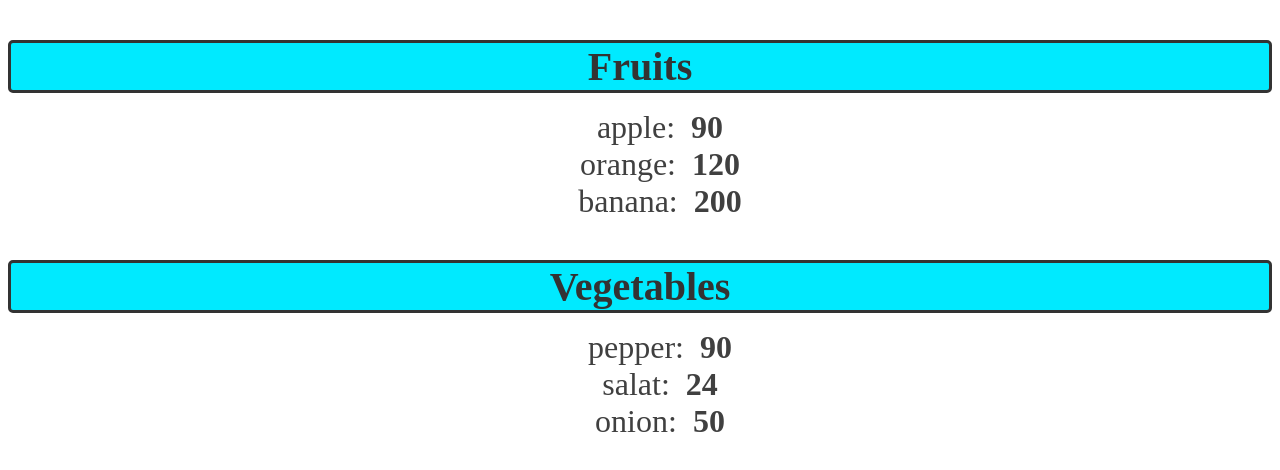
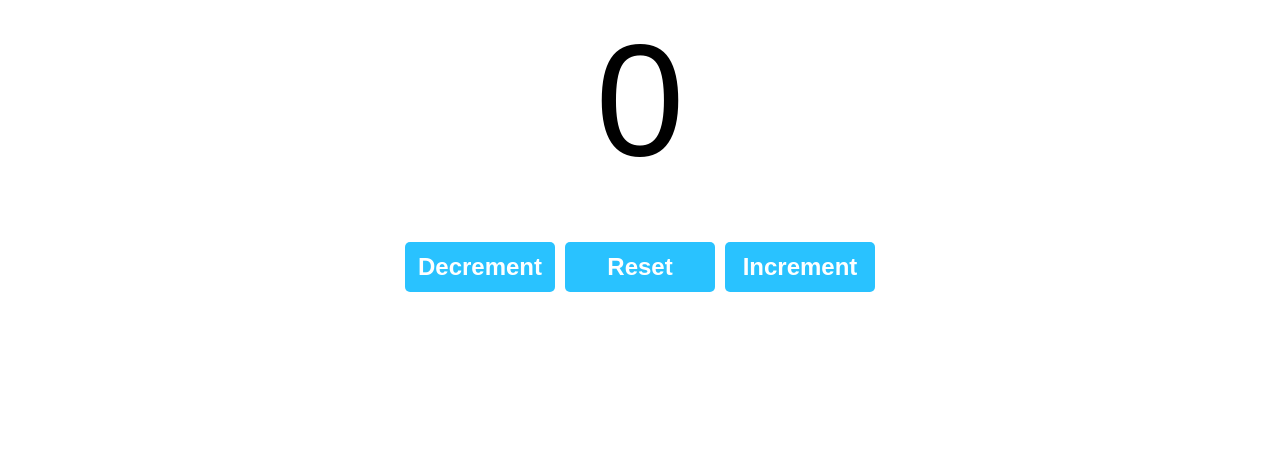
Before and after one commit to Bicsak98/React_JSX, a React (Vite) app in the folder My-react-app/: page / in a window 1280 px wide. Shown: the top 470 px of the page. Built offline with nearby package versions, Linux system fonts and the light colour scheme.

Commit message:
useState function use

```diff
--- a/My-react-app/src/App.jsx
+++ b/My-react-app/src/App.jsx
@@ -6,19 +6,27 @@ import Button from "./Button.jsx";
 import Student from "./Student.jsx";
 import UserGreeting from "./UserGreeting.jsx";
 import List from "./List.jsx";
+import ProfilePicture from "./ProfilePic.jsx";
+import MyComponent from "./MyComponent.jsx";
+import Counter from "./Counter.jsx";
 function App() {
-  const fruits = [{id: 1,name:"apple", calories: 90},
-                  {id: 2,name:"orange", calories: 120},
-                  {id: 3,name:"banana",calories: 200}];
+  // const fruits = [{id: 1,name:"apple", calories: 90},
+  //                 {id: 2,name:"orange", calories: 120},
+  //                 {id: 3,name:"banana",calories: 200}];
 
-  const vegetables = [{id: 4,name:"pepper", calories: 90},
-    {id: 5,name:"salat", calories: 24},
-    {id: 6,name:"onion",calories: 50}];
+  // const vegetables = [{id: 4,name:"pepper", calories: 90},
+  //   {id: 5,name:"salat", calories: 24},
+  //   {id: 6,name:"onion",calories: 50}];
+
+
+
   return(
     <>
-    {fruits.length >0 ? <List items = {fruits} category= "Fruits"></List> : null}
+    <Counter></Counter>
+    {/* <ProfilePicture></ProfilePicture> */}
+    {/* {fruits.length >0 ? <List items = {fruits} category= "Fruits"></List> : null}*/}
                                 {/* || */}
-    {vegetables.length >0 && <List items = {vegetables} category= "Vegetables"></List>}
+    {/*{vegetables.length >0 && <List items = {vegetables} category= "Vegetables"></List>} */}
     {/* <List items = {fruits} category= "Fruits"></List> */}
     {/* <List items = {vegetables} category= "Vegetables"></List> */}
 
--- a/My-react-app/src/Button.jsx
+++ b/My-react-app/src/Button.jsx
@@ -1,14 +1,37 @@
 
 function Button(){
-    const styles = {
-        backgroundColor: "hsl(200, 100%, 50%)",
-        color: "white",
-        padding: "10px 20px",
-        borderRadius: "5px",
-        border: "none",
-        cursor: "pointer",
-    }
+    // const styles = {
+    //     backgroundColor: "hsl(200, 100%, 50%)",
+    //     color: "white",
+    //     padding: "10px 20px",
+    //     borderRadius: "5px",
+    //     border: "none",
+    //     cursor: "pointer",
+    // }
 
-    return(<button style={styles}>Click here</button>);
+    // return(<button style={styles}>Click here</button>);
+
+    // let count = 0;
+
+    // const handleClick = (name) => {
+    //     if (count <3){
+    //         count++;
+    //         console.log(`${name} you clicked me ${count} time/s`);
+
+    //     }else{
+    //         console.log(`${name} stop clicking me`);
+    //     }
+
+    // }
+
+    // const handleClick = (e) => console.log(e);
+
+    const handleClick = (e) => e.target.textContent = "OUCH! :/";
+
+    // const handleClick2 = (name) => console.log(`${name} stop clicking me`);
+
+    // return(<button onClick={(e) => handleClick(e)}>Click me :D</button>);
+
+    return(<button onDoubleClick={(e) => handleClick(e)}>Click me :D</button>);
 }
 export default Button
--- /dev/null
+++ b/My-react-app/src/Counter.jsx
@@ -0,0 +1,25 @@
+import React, {useState} from 'react'
+
+function Counter(){
+
+    const [count, setCount] = useState(0);
+
+    const increment = () =>{
+        setCount(count+1);
+    }
+    const decrement = () =>{
+        setCount(count-1);
+    }
+    const reset = () =>{
+        setCount(0);
+    }
+
+    return(<div className='counter-container'>
+
+                <p className='counter-display'>{count}</p>
+                <button className = 'counter-button' onClick={decrement}> Decrement</button>
+                <button className = 'counter-button' onClick={reset}> Reset</button>
+                <button className = 'counter-button' onClick={increment}> Increment</button>
+           </div>);
+}
+export default Counter
--- /dev/null
+++ b/My-react-app/src/MyComponent.jsx
@@ -0,0 +1,31 @@
+import React, {useState} from "react";
+
+function MyComponent(){
+    const [name, setName]  = useState("Guest");
+    const [age, setAge] = useState(0);
+    const [isEmployed, setisEmployed] = useState(false);
+
+    const updateName = () => {
+        setName("Bence");
+    }
+
+    const incrementAge = () =>{
+        setAge(age+1)
+    }
+
+    const toggelEmployedStatus = () =>{
+        setisEmployed(!isEmployed);
+    }
+
+    return(<div>
+                <p>Name: {name}</p>
+                <button onClick={updateName}>Set Name</button>
+
+                <p>Age: {age}</p>
+                <button onClick={incrementAge}>Increment Age</button>
+
+                <p>Is Employed: {isEmployed ? "Yes" : "No"}</p>
+                <button onClick={toggelEmployedStatus}>Toggel Employed Status</button>
+    </div>)
+}
+export default MyComponent;
--- /dev/null
+++ b/My-react-app/src/ProfilePic.jsx
@@ -0,0 +1,9 @@
+function ProfilePicture(){
+    const imgUrl = './src/assets/Office.png';
+
+    const handleClick = (e) => e.target.style.display = "none";
+
+    return(<img onClick = {(e) => handleClick(e)} src = {imgUrl}></img>);
+}
+
+export default ProfilePicture
--- a/My-react-app/src/index.css
+++ b/My-react-app/src/index.css
@@ -125,7 +125,7 @@ button:focus-visible {
   margin: 0;
 } */
 
-.list-category{
+/* .list-category{
   font-size: 2.5em;
   font-weight: bold;
   color:hsl(0,0%,20%);
@@ -145,4 +145,32 @@ button:focus-visible {
 .list-elements li:hover{
   color: hsl(0, 0%, 45%);
   cursor: pointer;
+} */
+
+.counter-container{
+  text-align: center;
+  font-family: Arial, Helvetica, sans-serif;
 }
+
+.counter-display{
+  font-size: 10em;
+  margin-top: 0;
+  margin-bottom: 50px;
+}
+
+.counter-button{
+  width: 150px;
+  height: 50px;
+  font-size: 1.5em;
+  font-weight: bold;
+  margin: 0px 5px;
+  background-color: hsl(197, 100%, 58%);
+  color: white;
+  border: none;
+  border-radius: 5px;
+  cursor: pointer;
+}
+
+.counter-button:hover{
+  background-color: hsl(197, 100%, 48%);
+}
```
